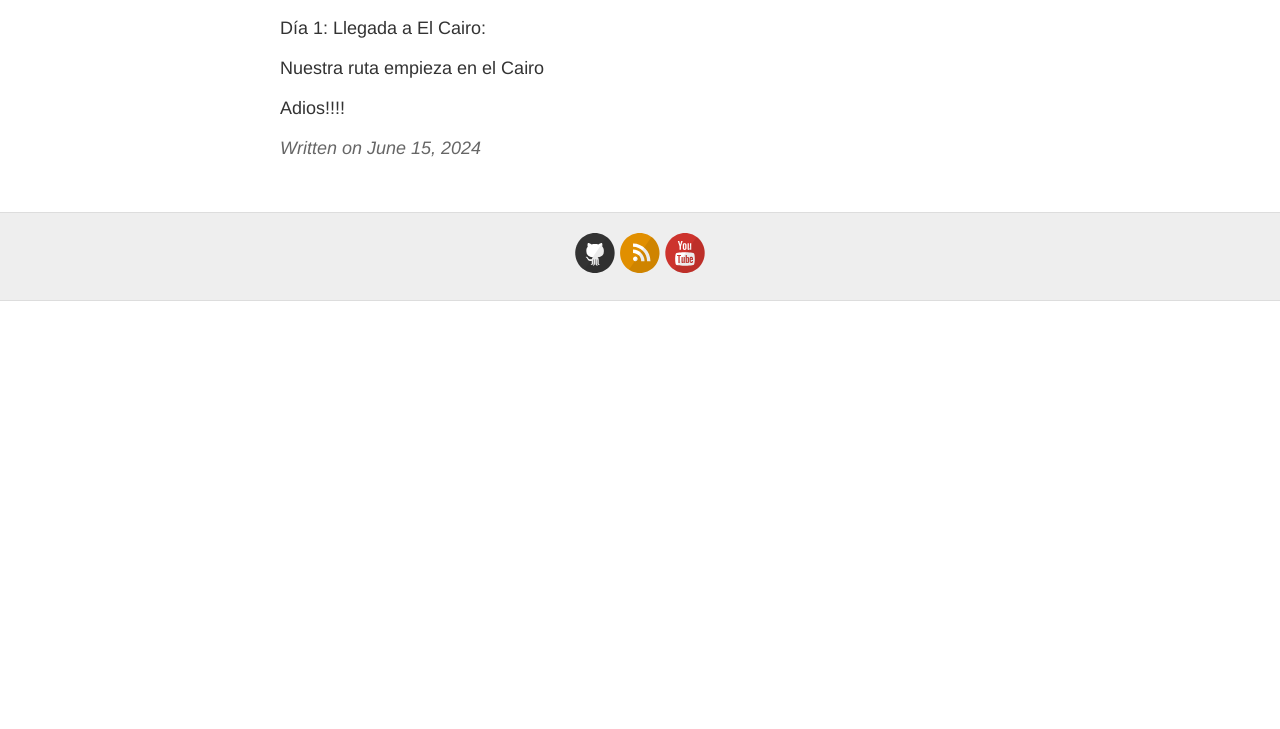
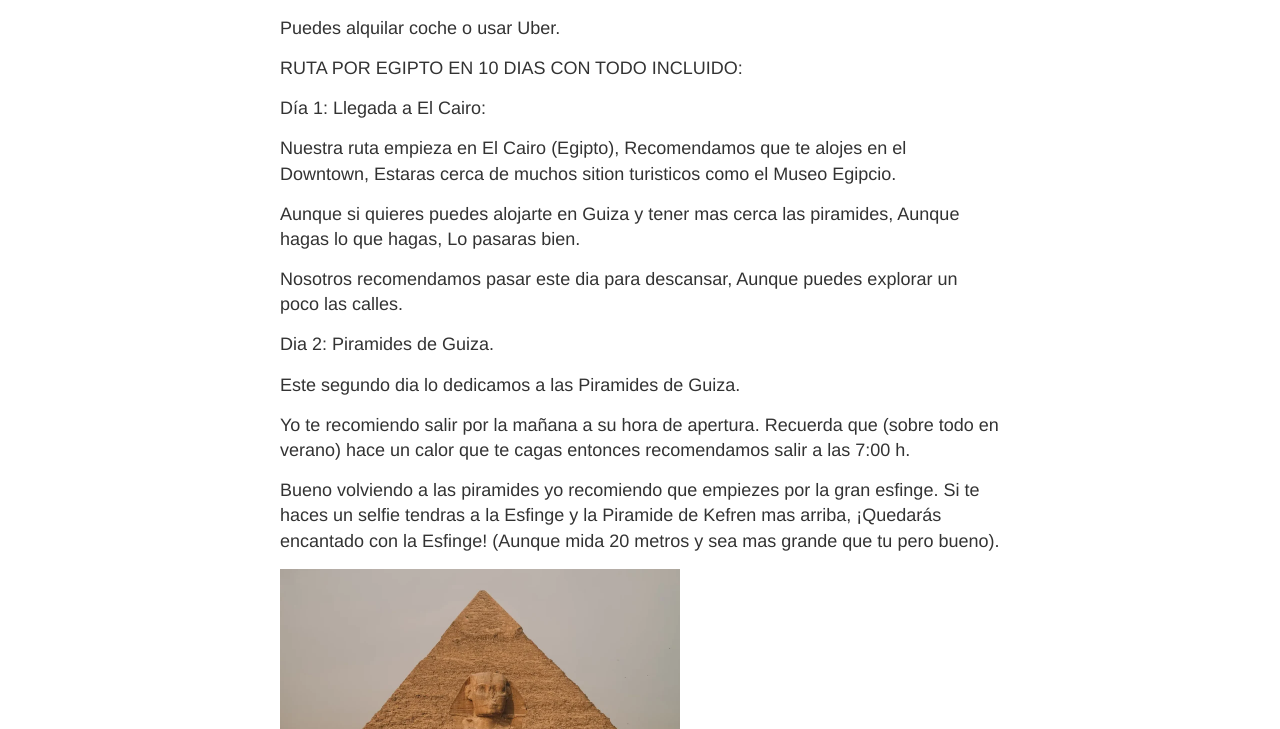
Before and after one commit to TogekissTube/togekisstube.github.io, a Jekyll site: the page built from _posts/2024-06-15-Itinerario-10-dias-por-Egipto.md, in a window 1280 px wide and 1400 px high. Shown: the part 671-1400 px from the top of the window. Built offline with Jekyll 4.4.1, drawn with Linux system fonts in a browser that asks for light colours.

Commit message:
Update Web

```diff
--- a/_posts/2024-06-15-Itinerario-10-dias-por-Egipto.md
+++ b/_posts/2024-06-15-Itinerario-10-dias-por-Egipto.md
@@ -11,10 +11,29 @@ El Cairo, Las Piramides de Guiza, Luxor, Asuan, Alejandria..
 
 <img src="{{ site.baseurl }}/images/Egipto1.jpg" style="width: 400px;"/>
 
+Transporte:
+
+Puedes alquilar coche o usar Uber.
+
 RUTA POR EGIPTO EN 10 DIAS CON TODO INCLUIDO:
 
 Día 1: Llegada a El Cairo:
 
-Nuestra ruta empieza en el Cairo
+Nuestra ruta empieza en El Cairo (Egipto), Recomendamos que te alojes en el Downtown, Estaras cerca de muchos sition turisticos como el Museo Egipcio.
+
+Aunque si quieres puedes alojarte en Guiza y tener mas cerca las piramides, Aunque hagas lo que hagas, Lo pasaras bien.
+
+Nosotros recomendamos pasar este dia para descansar, Aunque puedes explorar un poco las calles.
+
+Dia 2: Piramides de Guiza.
+
+Este segundo dia lo dedicamos a las Piramides de Guiza.
+
+Yo te recomiendo salir por la mañana a su hora de apertura. Recuerda que (sobre todo en verano) hace un calor que te cagas entonces recomendamos salir a las 7:00 h.
+
+Bueno volviendo a las piramides yo recomiendo que empiezes por la gran esfinge. Si te haces un selfie tendras a la Esfinge y la
+Piramide de Kefren mas arriba, ¡Quedarás encantado con la Esfinge! (Aunque mida 20 metros y sea mas grande que tu pero bueno).
+
+<img src="{{ site.baseurl }}/images/Egipto2.jpg" style="width: 400px;"/>
 
 Adios!!!!
```
Also changed, not shown: images/Egipto2.jpg (added).
